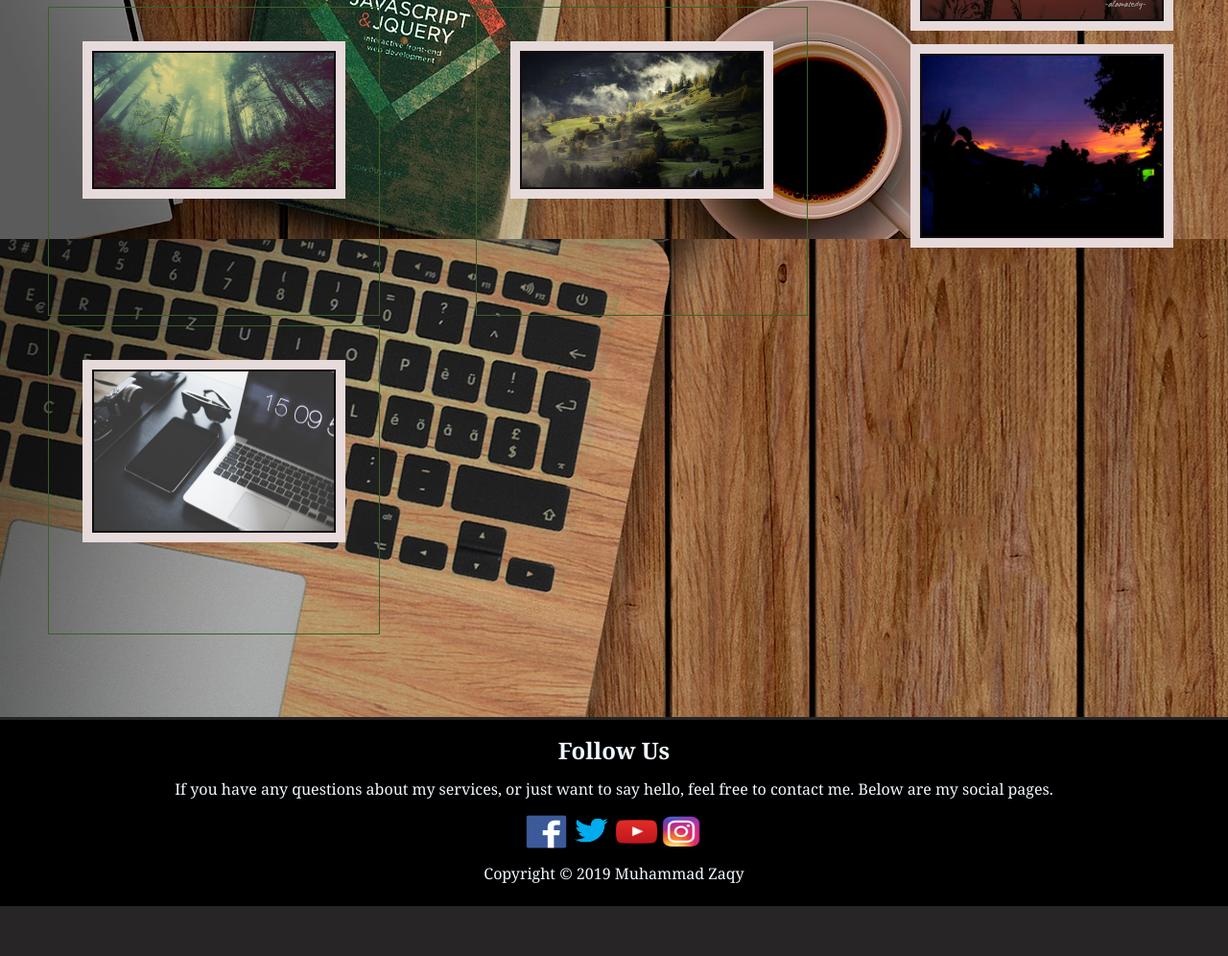
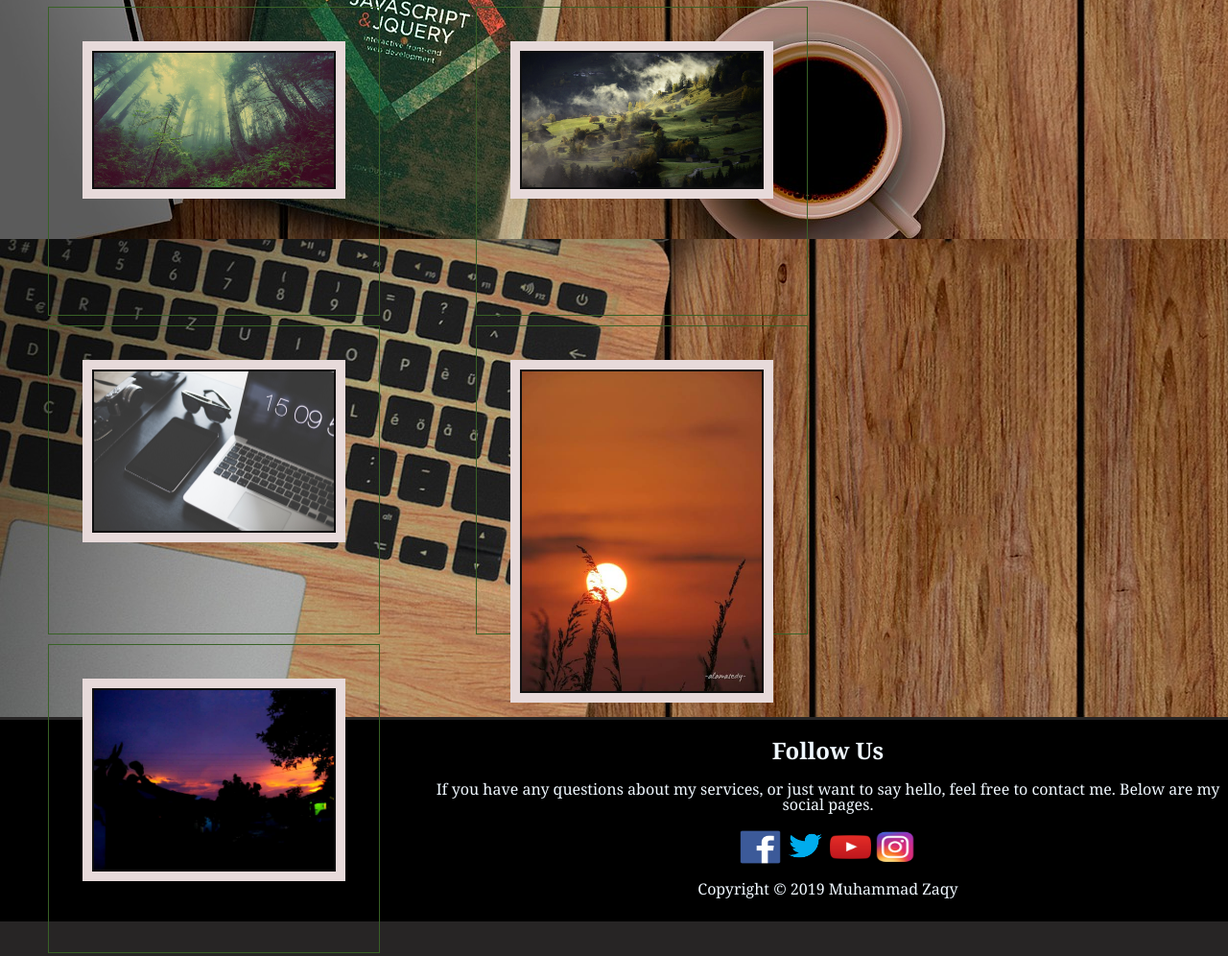
Before and after one commit to zaqy28/santuy.github.io, a plain HTML site: page galeri.html in a window 1280 px wide. Shown: the part 1020-2016 px from the top of the page at 96% size. Before the commit the page ends 1964 px from the top, so only its background shows below. Drawn offline with Linux system fonts and the light colour scheme.

Commit message:
Update galeri.html

```diff
--- a/galeri.html
+++ b/galeri.html
@@ -62,10 +62,10 @@
          <div class="gambar">
              <img src="gblain/black-sunglasses-near-macbook-pro-and-ipad-196659.jpg">
          </div>
-         <div>
+         <div class="gambar">
              <img src="gb/images.jpg">
          </div>
-         <div>
+         <div class="gambar">
              <img src="gb/sunset.jpg">
          </div>
     </div>
```
